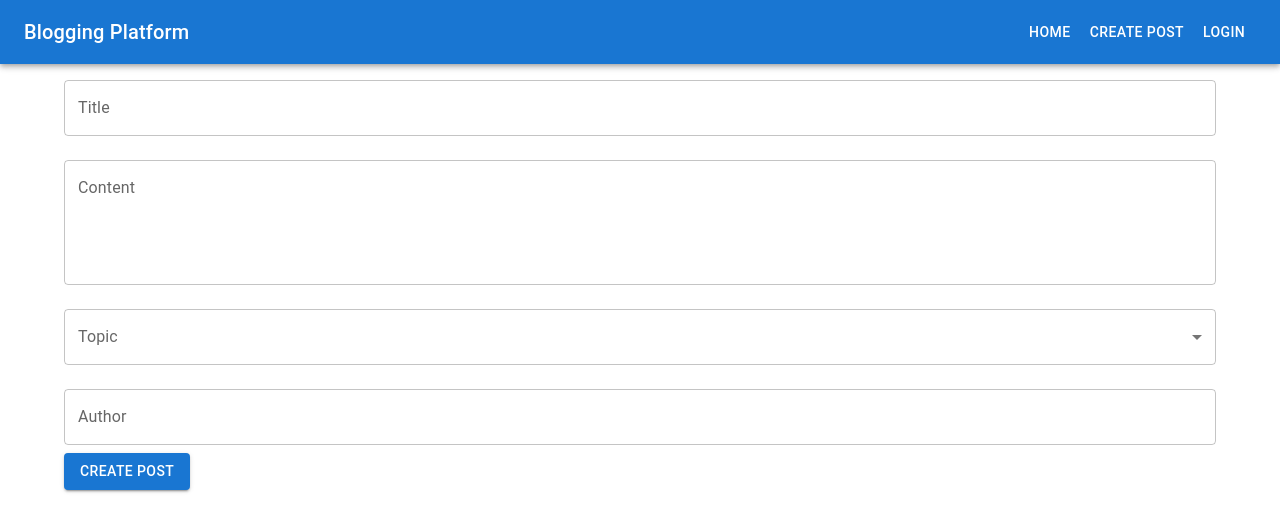
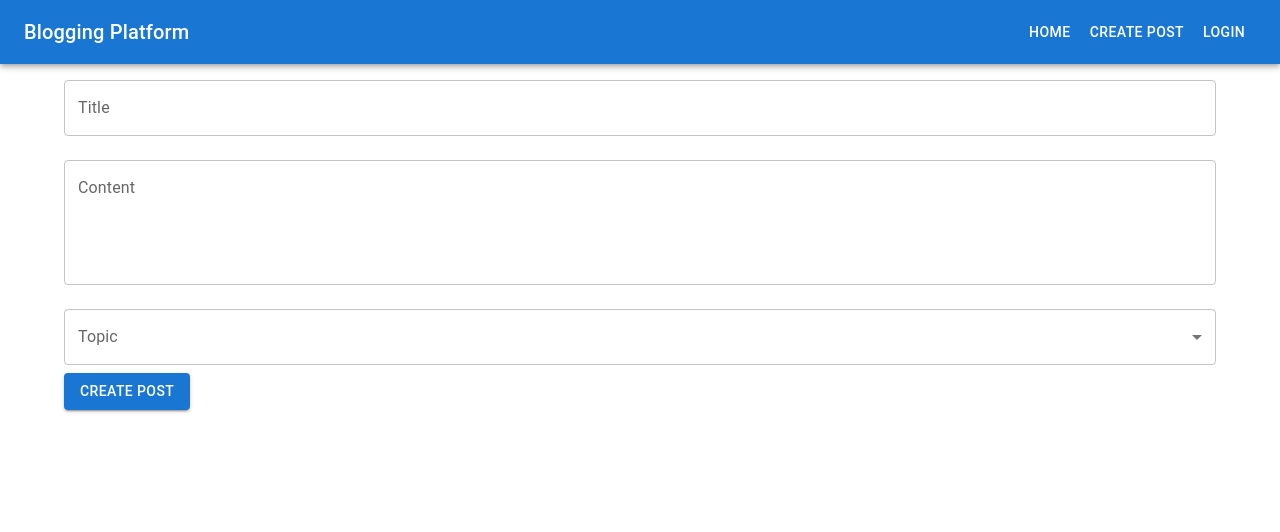
Before and after one commit to chengwhynot/CSP586_Labs, a React (Create React App) app in the folder iit_blogger_src/frontend/: page /create in a window 1280 px wide. Shown: the top 532 px of the page. Built offline with nearby package versions, Linux system fonts and the light colour scheme.

Commit message:
通知功能完好，创建帖子也不需要输入作者了

```diff
--- a/iit_blogger_src/frontend/package.json
+++ b/iit_blogger_src/frontend/package.json
@@ -5,11 +5,13 @@
   "dependencies": {
     "@emotion/react": "^11.14.0",
     "@emotion/styled": "^11.14.0",
+    "@mui/icons-material": "^6.4.8",
     "@mui/material": "^6.4.6",
     "@testing-library/dom": "^10.4.0",
     "@testing-library/jest-dom": "^6.6.3",
     "@testing-library/react": "^16.2.0",
     "@testing-library/user-event": "^13.5.0",
+    "axios": "^1.8.4",
     "react": "^19.0.0",
     "react-dom": "^19.0.0",
     "react-router-dom": "^7.2.0",
--- a/iit_blogger_src/frontend/src/components/PostForm.js
+++ b/iit_blogger_src/frontend/src/components/PostForm.js
@@ -6,11 +6,12 @@ const PostForm = ({ addPost, topics }) => {
   const [title, setTitle] = useState('');
   const [content, setContent] = useState('');
   const [topic, setTopic] = useState('');
-  const [author, setAuthor] = useState('');
   const navigate = useNavigate();
 
   const handleSubmit = (e) => {
     e.preventDefault();
+    const auth = JSON.parse(localStorage.getItem('auth'));
+    const author = auth ? auth.username : 'Anonymous';
     const newPost = {
       title,
       content,
@@ -33,7 +34,6 @@ const PostForm = ({ addPost, topics }) => {
     setTitle('');
     setContent('');
     setTopic('');
-    setAuthor('');
     navigate('/');
   };
 
@@ -67,13 +67,6 @@ const PostForm = ({ addPost, topics }) => {
             ))}
           </Select>
         </FormControl>
-        <TextField
-          label="Author"
-          value={author}
-          onChange={(e) => setAuthor(e.target.value)}
-          fullWidth
-          margin="normal"
-        />
         <Button type="submit" variant="contained" color="primary">
           Create Post
         </Button>
```
Also changed, not shown: 1 other file (tests, documents, lock files or other folders).
